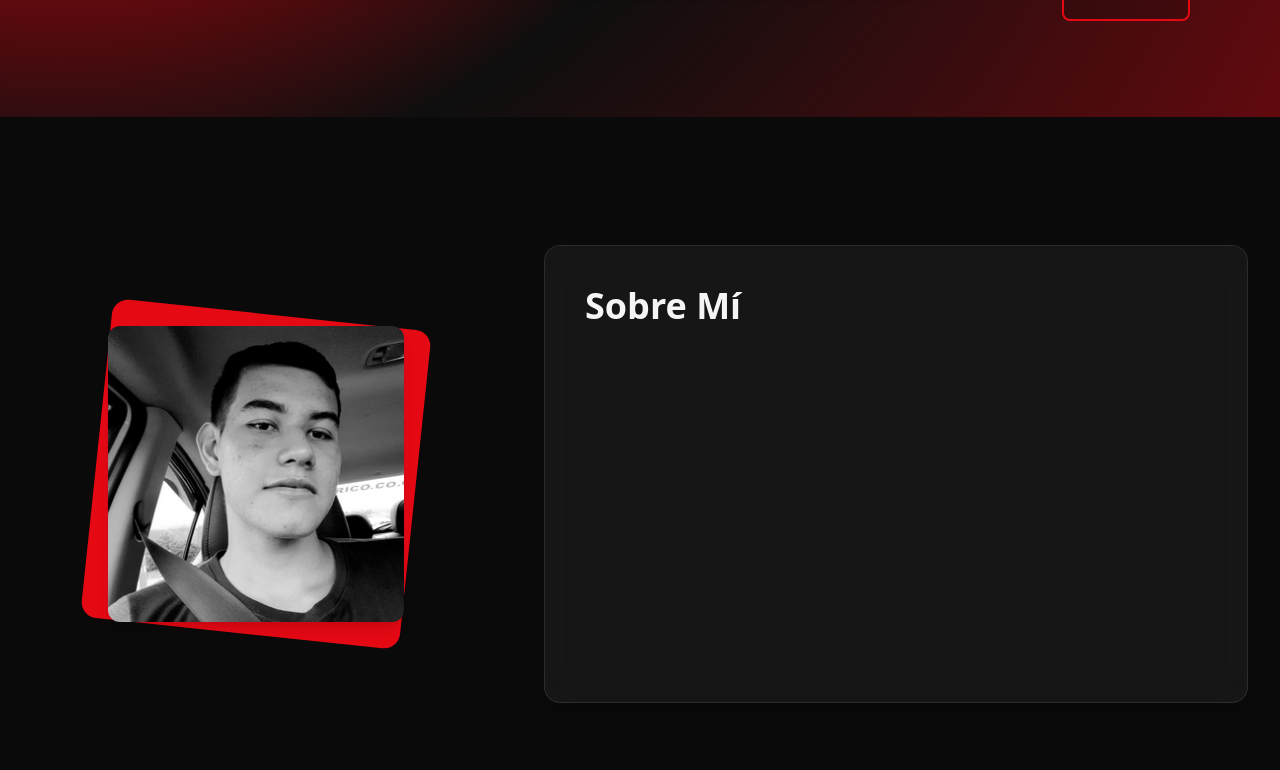
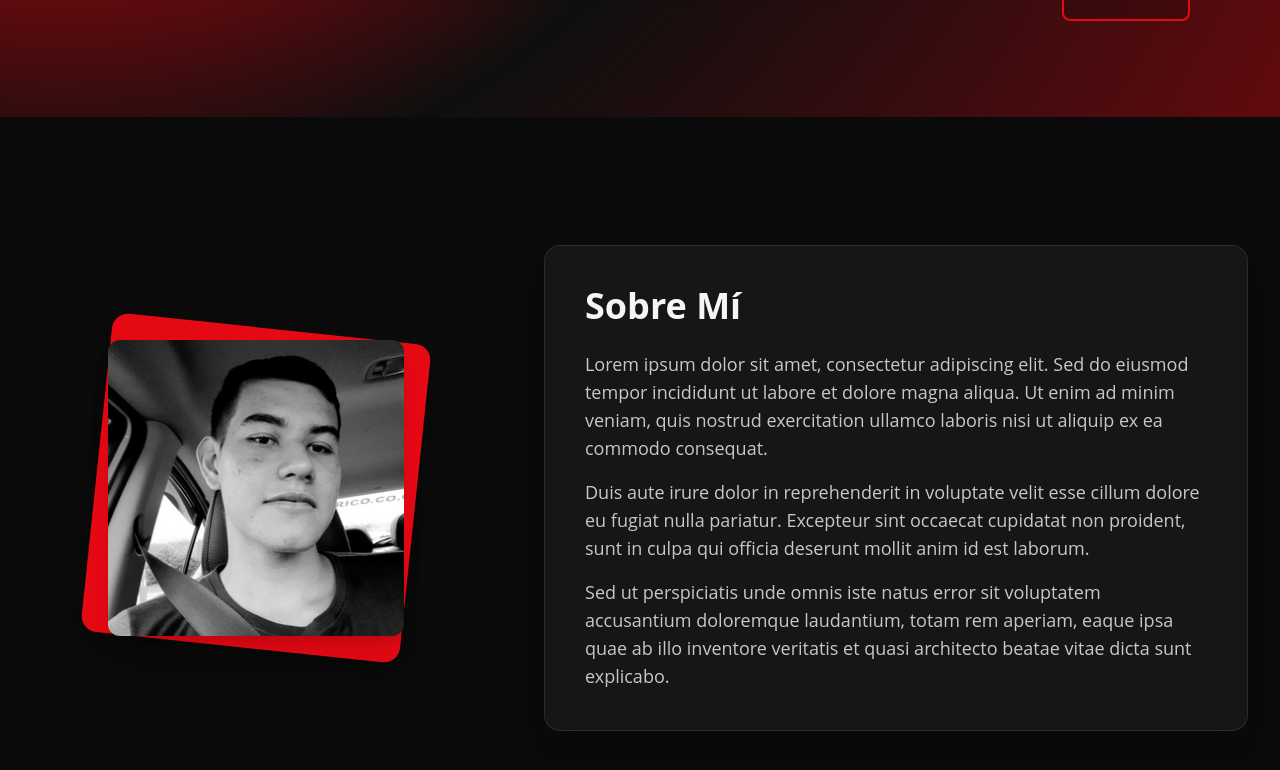
Before and after one commit to termijow/Portfolio, a Next.js app: page / in a window 1280 px wide. Shown: the part 747-1517 px from the top of the page. Built offline with nearby package versions, Linux system fonts and the light colour scheme.

Commit message:
se creo la sección del about me

```diff
--- a/src/components/sections/AboutSection.tsx
+++ b/src/components/sections/AboutSection.tsx
@@ -6,7 +6,6 @@ import Image from 'next/image';
 import { gsap } from 'gsap';
 import { ScrollTrigger } from 'gsap/ScrollTrigger';
 
-// Registramos el plugin ScrollTrigger
 gsap.registerPlugin(ScrollTrigger);
 
 export default function AboutSection() {
@@ -14,100 +13,107 @@ export default function AboutSection() {
   const imageContainerRef = useRef<HTMLDivElement>(null);
   const textCardRef = useRef<HTMLDivElement>(null);
   const titleRef = useRef<HTMLHeadingElement>(null);
-  const paragraphsRef = useRef<HTMLDivElement>(null);
+  const paragraphsContainerRef = useRef<HTMLDivElement>(null); // Cambié el nombre de la ref para el contenedor de párrafos
 
   useEffect(() => {
-    // Usamos el contexto de GSAP para una limpieza más fácil
+    // Es buena práctica verificar que las referencias existan antes de usarlas en GSAP
+    if (!sectionRef.current || !imageContainerRef.current || !textCardRef.current || !titleRef.current || !paragraphsContainerRef.current) {
+      // console.warn("AboutSection: Una o más referencias no están disponibles.");
+      return;
+    }
+
     const ctx = gsap.context(() => {
-      // Timeline para la animación de la sección
       const tl = gsap.timeline({
         scrollTrigger: {
           trigger: sectionRef.current,
-          start: 'top 60%', // Inicia la animación cuando el 60% superior de la sección entra en la vista
+          start: 'top 70%',
           end: 'bottom 80%',
           toggleActions: 'play none none none',
-          // markers: true, // Descomenta para depurar las posiciones del trigger
+          // markers: true,
         },
       });
 
-      // 1. Animación de la columna de la imagen
       tl.fromTo(imageContainerRef.current,
         { opacity: 0, x: -100, scale: 0.9 },
         { opacity: 1, x: 0, scale: 1, duration: 1, ease: 'power3.out' }
       );
 
-      // 2. Animación de la tarjeta de texto (desde el lado opuesto)
       tl.fromTo(textCardRef.current,
         { opacity: 0, x: 100 },
         { opacity: 1, x: 0, duration: 1, ease: 'power3.out' },
-        "<0.2" // Inicia 0.2s después de la animación de la imagen
+        "<0.2" // Inicia 0.2s DESPUÉS del inicio de la animación anterior
       );
 
-      // 3. Animación del contenido DENTRO de la tarjeta (título y párrafos)
       tl.fromTo(titleRef.current,
         { opacity: 0, y: 30 },
         { opacity: 1, y: 0, duration: 0.8, ease: 'power2.out' },
-        "-=0.7" // Se superpone con la animación de la tarjeta
+        "-=0.7" // Superposición: Inicia 0.7s ANTES de que termine la animación anterior (la de textCardRef)
       );
-      if (paragraphsRef.current) {
-        tl.fromTo(paragraphsRef.current.children, // Anima cada párrafo hijo
+
+      // Animación de los párrafos hijos del contenedor
+      // Asegúrate de que paragraphsContainerRef.current.children sea un HTMLCollection válido
+      const paragraphs = paragraphsContainerRef.current?.children;
+      if (paragraphs && paragraphs.length > 0) {
+        tl.fromTo(paragraphs, // GSAP puede tomar directamente un HTMLCollection
           { opacity: 0, y: 20 },
           { opacity: 1, y: 0, duration: 0.6, stagger: 0.2, ease: 'power2.out' },
-          "-=0.5"
+          "-=0.5" // Superposición
         );
       }
 
-    }, sectionRef); // El contexto se aplica a los elementos dentro de sectionRef
+    }, sectionRef); // Alcance del contexto de GSAP
 
-    // Función de limpieza del contexto
-    return () => ctx.revert();
-  }, []);
+    return () => ctx.revert(); // Limpieza de GSAP
+  }, []); // El array de dependencias vacío asegura que se ejecute una vez después del montaje
 
-  // Tu información, refinada para el portafolio
   const aboutText = [
-    `Soy un Desarrollador Fullstack con un gran interés en la creación de soluciones web impactantes. Me especializo en trabajar eficientemente en equipo, manteniendo una actitud de aprendizaje constante y un compromiso con la producción de código de alta calidad.`,
-    `Busco la oportunidad de enfrentar proyectos desafiantes donde pueda aplicar mis habilidades en tecnologías como React, Next.js, Node.js y NestJS, y continuar creciendo profesionalmente.`,
-    `Actualmente, aplico principios de diseño de software como SOLID, KISS y DRY en el desarrollo de APIs RESTful y en la arquitectura de aplicaciones escalables.`
+    `Lorem ipsum dolor sit amet, consectetur adipiscing elit. Sed do eiusmod tempor incididunt ut labore et dolore magna aliqua. Ut enim ad minim veniam, quis nostrud exercitation ullamco laboris nisi ut aliquip ex ea commodo consequat.`,
+    `Duis aute irure dolor in reprehenderit in voluptate velit esse cillum dolore eu fugiat nulla pariatur. Excepteur sint occaecat cupidatat non proident, sunt in culpa qui officia deserunt mollit anim id est laborum.`,
+    `Sed ut perspiciatis unde omnis iste natus error sit voluptatem accusantium doloremque laudantium, totam rem aperiam, eaque ipsa quae ab illo inventore veritatis et quasi architecto beatae vitae dicta sunt explicabo.`
   ];
 
   return (
     <section
       id="about"
       ref={sectionRef}
-      className="relative w-full py-20 md:py-32 overflow-hidden bg-brand-black" // Fondo negro base
+      className="relative w-full py-20 md:py-32 overflow-hidden bg-brand-black"
     >
       <div className="container mx-auto px-4 sm:px-6 lg:px-8">
         <div className="grid grid-cols-1 md:grid-cols-5 gap-12 md:gap-16 items-center">
 
-          {/* Columna de la Imagen (Ocupa 2 de 5 columnas en md) */}
-          <div ref={imageContainerRef} className="md:col-span-2 flex justify-center items-center opacity-0">
-            {/* Contenedor con estilo Bauhaus para la imagen */}
+          {/* Columna de la Imagen */}
+          <div ref={imageContainerRef} className="md:col-span-2 flex justify-center items-center opacity-0"> {/* GSAP controlará la opacidad */}
             <div className="relative w-64 h-64 sm:w-80 sm:h-80">
-              {/* Forma de fondo (cuadrado rotado) */}
-              <div className="absolute inset-0 bg-brand-red transform rotate-6 rounded-2xl"></div>
-              {/* Contenedor de la imagen */}
-              <div className="absolute inset-2 sm:inset-3 overflow-hidden rounded-xl shadow-lg">
+              <div className="absolute inset-0 bg-brand-red transform rotate-6 rounded-2xl shadow-lg"></div>
+              <div className="absolute inset-2 sm:inset-3 overflow-hidden rounded-xl shadow-xl">
                 <Image
-                  src="/pfp.jpg" // Asegúrate de que esta ruta sea correcta
+                  src="/pfp.jpg" // Asegúrate que la ruta sea correcta, ej: /images/pfp.jpg si está en public/images
                   alt="Foto de perfil de Juan Diego Estrada"
                   width={400}
                   height={400}
-                  className="w-full h-full object-cover" // object-cover para que la imagen llene el contenedor
+                  className="w-full h-full object-cover"
+                  priority
                 />
               </div>
             </div>
           </div>
 
-          {/* Columna de Texto (Ocupa 3 de 5 columnas en md) */}
-          <div ref={textCardRef} className="md:col-span-3 opacity-0">
-            {/* Tarjeta Glassmórfica */}
+          {/* Columna de Texto (Tarjeta Glassmórfica) */}
+          <div ref={textCardRef} className="md:col-span-3 opacity-0"> {/* GSAP controlará la opacidad */}
             <div className="bg-brand-white/5 backdrop-blur-lg rounded-2xl p-8 md:p-10 shadow-xl border border-brand-white/10">
-              <h2 ref={titleRef} className="text-3xl sm:text-4xl font-heading font-bold text-brand-white mb-6 opacity-0">
+              <h2 ref={titleRef} className="text-3xl sm:text-4xl font-heading font-bold text-brand-white mb-6 opacity-0"> {/* GSAP controlará la opacidad */}
                 Sobre Mí
               </h2>
-              <div ref={paragraphsRef} className="space-y-4 text-brand-white/80 font-sans text-base md:text-lg leading-relaxed opacity-0">
+              {/* Contenedor para los párrafos, para la referencia de GSAP */}
+              <div
+                ref={paragraphsContainerRef}
+                className="space-y-4 text-brand-white/80 font-sans text-base md:text-lg leading-relaxed"
+              >
                 {aboutText.map((paragraph, index) => (
-                  <p key={index}>{paragraph}</p>
+                  // Quitamos opacity-0 de aquí, GSAP lo manejará con el fromTo
+                  <p key={index}>
+                    {paragraph}
+                  </p>
                 ))}
               </div>
             </div>
```
